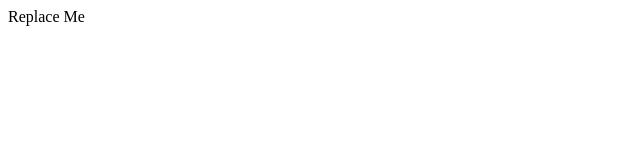
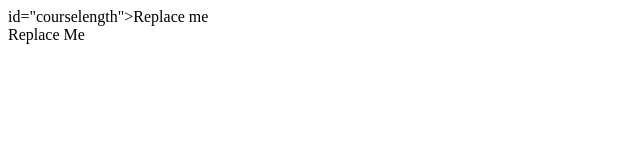
Before and after one commit to knightmoves-schools/031-variables-thegrim5562-svg, a website: page index.html in a window 1280 px wide. Shown: the whole page, without its empty margins (0-640 px from the left). Drawn offline with Linux system fonts and the light colour scheme.

Commit message:
Add courselength div to index.html

```diff
--- a/index.html
+++ b/index.html
@@ -5,6 +5,7 @@
 </head>
 <body>
     <div>
+        <div> id="courselength">Replace me</div>
         <div id="result">Replace Me</div>
     </div>
     <script src="index.js"></script>
```
